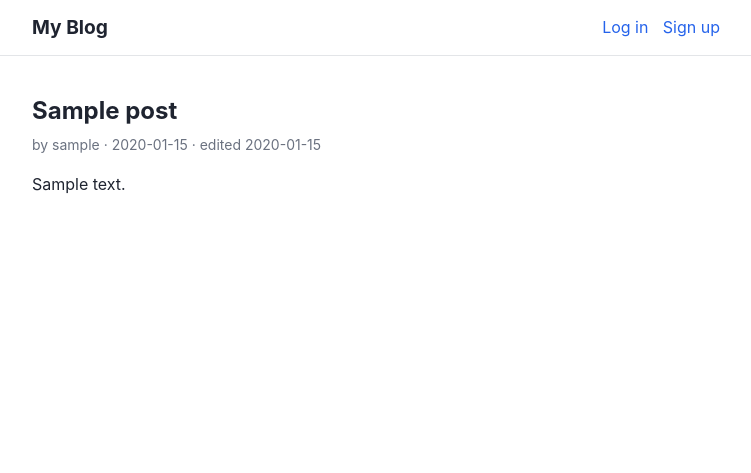
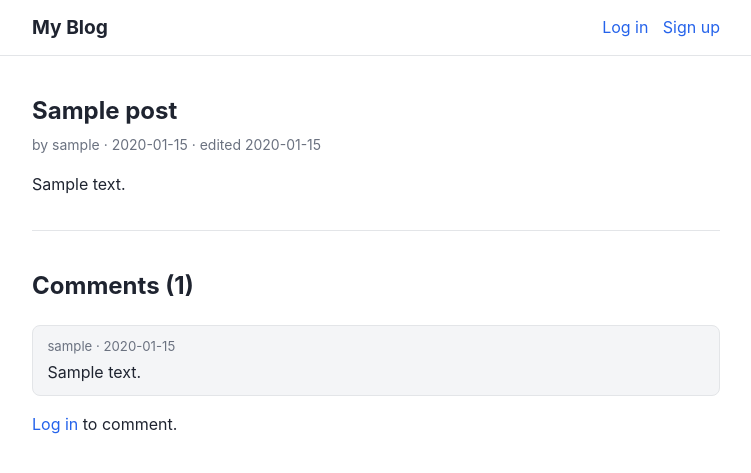
Before and after one commit to daze377/vibecoding, a Flask app: page /post/1 in a window 1280 px wide. Shown: the top 473 px of the page, without its empty margins (264-1015 px from the left). Run offline with Flask 3, Linux system fonts and the light colour scheme; tables that the repository leaves empty hold one stand-in row (values such as "Sample post").

Commit message:
feat: blog comments — JSON API + comment list on the post page

```diff
--- a/projects/blog/app.py
+++ b/projects/blog/app.py
@@ -5,6 +5,7 @@ from flask import Flask
 
 import db
 from auth import bp as auth_bp
+from comments import bp as comments_bp
 from csrf import init_csrf
 from posts import bp as posts_bp
 
@@ -29,6 +30,7 @@ def create_app(test_config=None):
     init_csrf(app)
     app.register_blueprint(auth_bp)
     app.register_blueprint(posts_bp)
+    app.register_blueprint(comments_bp)
 
     @app.template_filter("day")
     def day_filter(timestamp):
--- a/projects/blog/models.py
+++ b/projects/blog/models.py
@@ -98,3 +98,39 @@ def delete_post(post_id):
     db = get_db()
     db.execute("DELETE FROM posts WHERE id = ?", (post_id,))
     db.commit()
+
+
+# --- comments ----------------------------------------------------------------
+
+def add_comment(post_id, user_id, body):
+    """Insert a comment and return it (with the author's username)."""
+    db = get_db()
+    cursor = db.execute(
+        "INSERT INTO comments (post_id, user_id, body) VALUES (?, ?, ?)",
+        (post_id, user_id, body),
+    )
+    db.commit()
+    return get_comment(cursor.lastrowid)
+
+
+def get_comment(comment_id):
+    """Return one comment as a dict, or None."""
+    row = get_db().execute(
+        "SELECT c.id, c.post_id, c.body, c.created_at, u.username AS author"
+        "  FROM comments AS c JOIN users AS u ON u.id = c.user_id"
+        " WHERE c.id = ?",
+        (comment_id,),
+    ).fetchone()
+    return dict(row) if row else None
+
+
+def list_comments(post_id):
+    """Return a post's comments, oldest first, with author usernames."""
+    rows = get_db().execute(
+        "SELECT c.id, c.body, c.created_at, u.username AS author"
+        "  FROM comments AS c JOIN users AS u ON u.id = c.user_id"
+        " WHERE c.post_id = ?"
+        " ORDER BY c.created_at ASC, c.id ASC",
+        (post_id,),
+    ).fetchall()
+    return [dict(row) for row in rows]
--- a/projects/blog/posts/__init__.py
+++ b/projects/blog/posts/__init__.py
@@ -18,9 +18,13 @@ def index():
 
 @bp.get("/post/<int:post_id>")
 def detail(post_id):
-    """One full post."""
+    """One full post with its comments."""
     post = _get_post_or_abort(post_id)
-    return render_template("post.html", post=post)
+    return render_template(
+        "post.html",
+        post=post,
+        comments=models.list_comments(post_id),
+    )
 
 
 @bp.route("/new", methods=("GET", "POST"))
--- /dev/null
+++ b/projects/blog/static/post.js
@@ -0,0 +1,95 @@
+/* Post page interactions: submit comments and reactions via the JSON API. */
+(function () {
+  "use strict";
+
+  var meta = document.querySelector('meta[name="csrf-token"]');
+  var csrfToken = meta ? meta.content : "";
+
+  function api(url, payload) {
+    return fetch(url, {
+      method: "POST",
+      headers: {
+        "Content-Type": "application/json",
+        "X-CSRF-Token": csrfToken,
+      },
+      body: JSON.stringify(payload),
+    }).then(function (response) {
+      return response.json().then(function (data) {
+        return { status: response.status, data: data };
+      });
+    });
+  }
+
+  function showError(message) {
+    var box = document.getElementById("comment-error");
+    if (box) {
+      box.textContent = message;
+      box.hidden = false;
+    }
+  }
+
+  function handleAuthOrError(result) {
+    if (result.status === 401) {
+      window.location.href = "/login?next=" + encodeURIComponent(window.location.pathname);
+      return true;
+    }
+    if (!result.data.ok) {
+      showError(result.data.error || "Something went wrong — please try again.");
+      return true;
+    }
+    return false;
+  }
+
+  function setUpCommentForm() {
+    var form = document.getElementById("comment-form");
+    if (!form) return;
+    form.addEventListener("submit", function (event) {
+      event.preventDefault();
+      var field = document.getElementById("comment-body");
+      var body = field.value.trim();
+      if (!body) {
+        showError("Comment cannot be empty.");
+        return;
+      }
+      api(form.dataset.url, { body: body })
+        .then(function (result) {
+          if (handleAuthOrError(result)) return;
+          window.location.reload();
+        })
+        .catch(function () {
+          showError("Network error — please try again.");
+        });
+    });
+  }
+
+  function setUpReactions() {
+    var box = document.querySelector(".reactions");
+    if (!box) return;
+    box.querySelectorAll("[data-react]").forEach(function (button) {
+      button.addEventListener("click", function () {
+        api(box.dataset.url, { kind: button.dataset.react })
+          .then(function (result) {
+            if (handleAuthOrError(result)) return;
+            updateReactions(box, result.data);
+          })
+          .catch(function () {
+            showError("Network error — please try again.");
+          });
+      });
+    });
+  }
+
+  function updateReactions(box, data) {
+    box.querySelectorAll("[data-react]").forEach(function (button) {
+      var kind = button.dataset.react;
+      var count = button.querySelector("[data-count]");
+      if (count) count.textContent = data.counts[kind];
+      button.classList.toggle("active", data.reaction === kind);
+    });
+  }
+
+  document.addEventListener("DOMContentLoaded", function () {
+    setUpCommentForm();
+    setUpReactions();
+  });
+})();
--- a/projects/blog/static/style.css
+++ b/projects/blog/static/style.css
@@ -127,6 +127,20 @@ button.danger { background: var(--danger); }
 }
 .button-link:hover { text-decoration: underline; }
 
+/* --- comments ----------------------------------------------------------- */
+.comments { margin-top: 2rem; border-top: 1px solid var(--border); padding-top: 1rem; }
+
+.comment {
+  background: var(--card);
+  border: 1px solid var(--border);
+  border-radius: 8px;
+  padding: 0.6rem 0.9rem;
+  margin-bottom: 0.6rem;
+}
+
+.comment-meta { color: var(--muted); font-size: 0.825rem; margin: 0 0 0.2rem; }
+.comment-text { margin: 0; white-space: pre-wrap; }
+
 /* --- phone screens ----------------------------------------------------- */
 @media (max-width: 480px) {
   .nav { padding: 0.6rem 0.75rem; }
--- a/projects/blog/templates/post.html
+++ b/projects/blog/templates/post.html
@@ -20,4 +20,32 @@
       </div>
     {% endif %}
   </article>
+
+  <section class="comments">
+    <h2>Comments ({{ comments | length }})</h2>
+    {% for comment in comments %}
+      <div class="comment">
+        <p class="comment-meta">{{ comment.author }} · {{ comment.created_at | day }}</p>
+        <p class="comment-text">{{ comment.body }}</p>
+      </div>
+    {% else %}
+      <p class="empty">No comments yet.</p>
+    {% endfor %}
+
+    {% if g.user %}
+      <form id="comment-form" class="form"
+            data-url="{{ url_for('comments.add', post_id=post.id) }}">
+        <label for="comment-body">Add a comment</label>
+        <textarea id="comment-body" rows="3" required maxlength="2000"></textarea>
+        <p id="comment-error" class="form-error" hidden></p>
+        <button type="submit">Comment</button>
+      </form>
+    {% else %}
+      <p><a href="{{ url_for('auth.login', next=request.path) }}">Log in</a> to comment.</p>
+    {% endif %}
+  </section>
 {% endblock %}
+
+{% block scripts %}
+  <script src="{{ url_for('static', filename='post.js') }}" defer></script>
+{% endblock %}
```
Also changed, not shown: projects/blog/comments/__init__.py (added, +30 -0 lines), projects/blog/tests/test_comments.py (added, +62 -0 lines).
